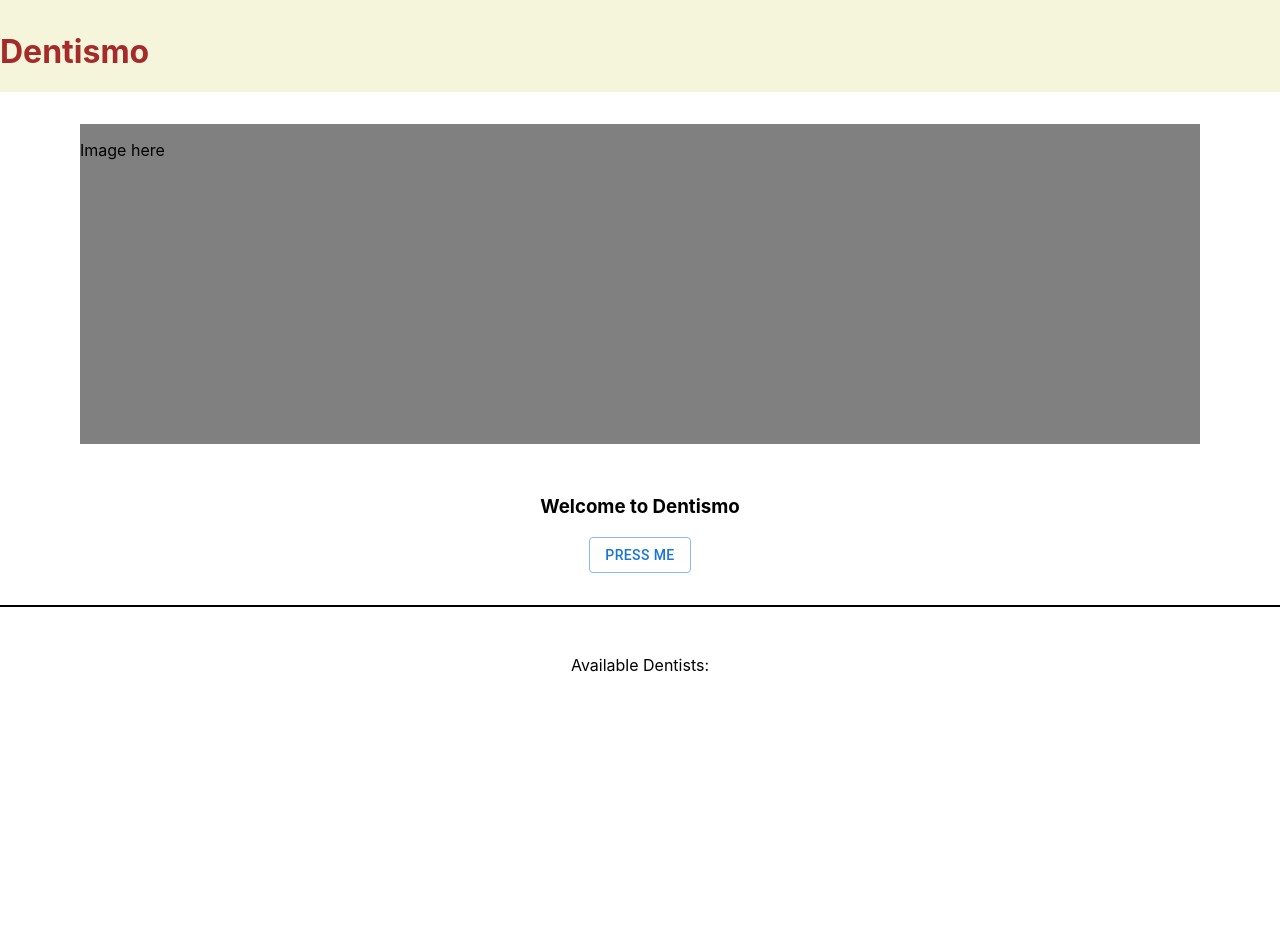
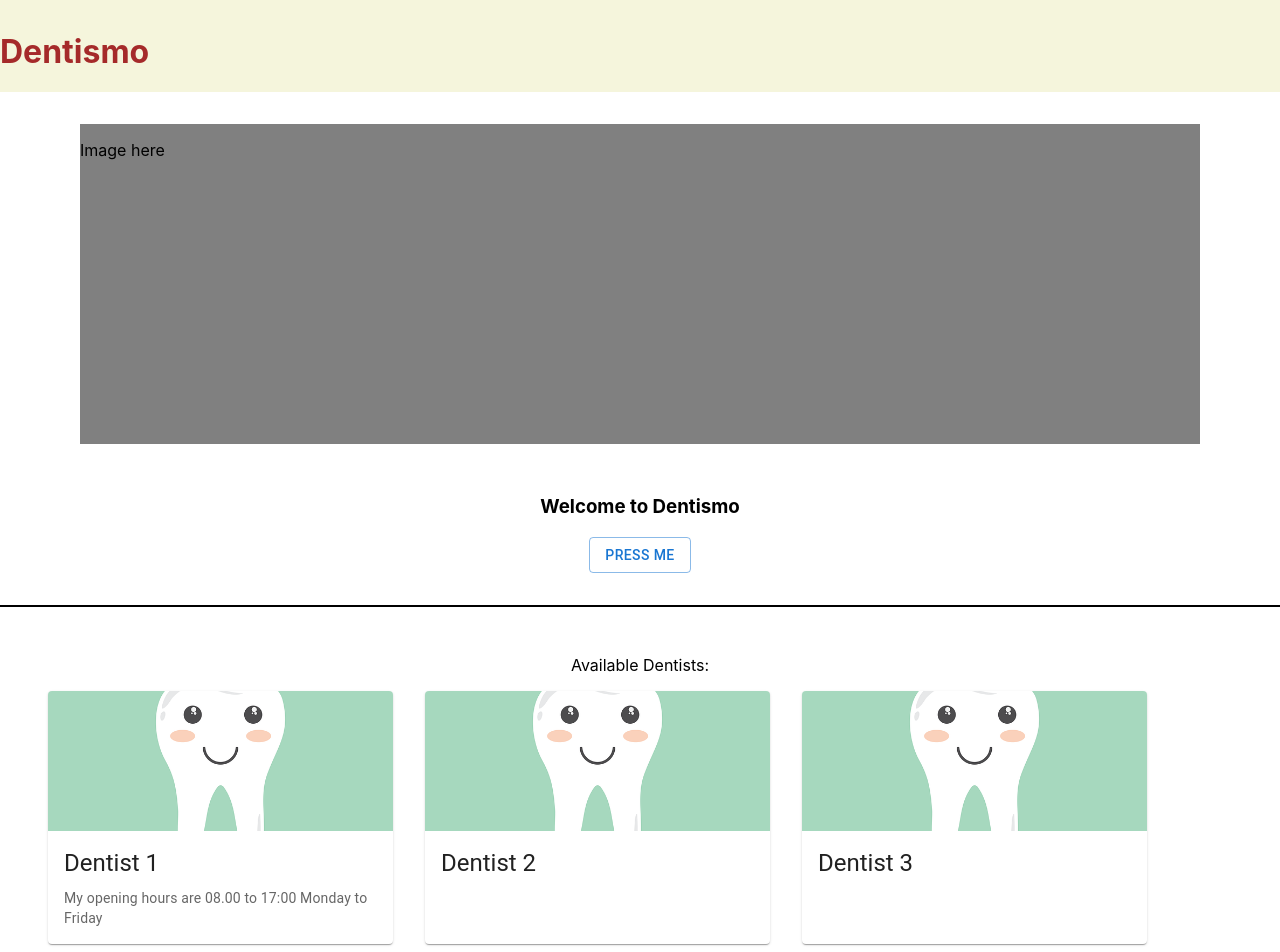
Before and after one commit to Dentismo/t-3, a React (Create React App) app in the folder client/: page /homepage in a window 1280 px wide. Shown: the top 952 px of the page. Before the commit the page ends 800 px from the top, so only its background shows below. Built offline with nearby package versions, Linux system fonts and the light colour scheme.

Commit message:
#17 Create card component to list dentists

```diff
--- /dev/null
+++ b/client/src/components/DentistCard.tsx
@@ -0,0 +1,34 @@
+import { Card, CardActionArea, CardContent, CardMedia, Typography } from "@mui/material";
+import image from "../images/tooth.png";
+
+interface Props {
+  dentist: {
+    name: String,
+    details?: String,
+  }
+}
+
+function DentistCard({dentist}: Props) {
+  return (
+    <Card sx={{ width: 345 }}>
+      <CardActionArea>
+        <CardMedia
+          component="img"
+          height="140"
+          image={image}
+          alt="tooth"
+        />
+        <CardContent>
+          <Typography gutterBottom variant="h5" component="div">
+            {dentist.name}
+          </Typography>
+          <Typography variant="body2" color="text.secondary">
+            {dentist.details}
+          </Typography>
+        </CardContent>
+      </CardActionArea>
+    </Card>
+  );
+}
+
+export default DentistCard;
--- a/client/src/pages/HomePage.tsx
+++ b/client/src/pages/HomePage.tsx
@@ -1,9 +1,16 @@
 import { Button } from '@mui/material';
+import DentistCard from '../components/DentistCard';
 import '../styles/HomePage.css';
 
 
 function HomePage() {
     const buttonText = "Press me";
+    const dentists = [
+        {name: "Dentist 1", details: "My opening hours are 08.00 to 17:00 Monday to Friday"},
+        {name: "Dentist 2"},
+        {name: "Dentist 3"},
+        {name: "Dentist 4"}]
+
 
     return (
     <div>
@@ -26,6 +33,10 @@ function HomePage() {
             <div className="available-dentist">
                 <p>Available Dentists:</p>
             </div>
+            <div className={dentists.length > 3 && dentists.length !== 5 ? 'dentist-cards' : "alt-dentist-cards"}>
+            {dentists.map(dentist => <DentistCard dentist={dentist} key={dentist.name}></DentistCard>)}
+            </div>
+
         </div>
     </div>
     );
```
Also changed, not shown: client/src/images/tooth.png (added).
